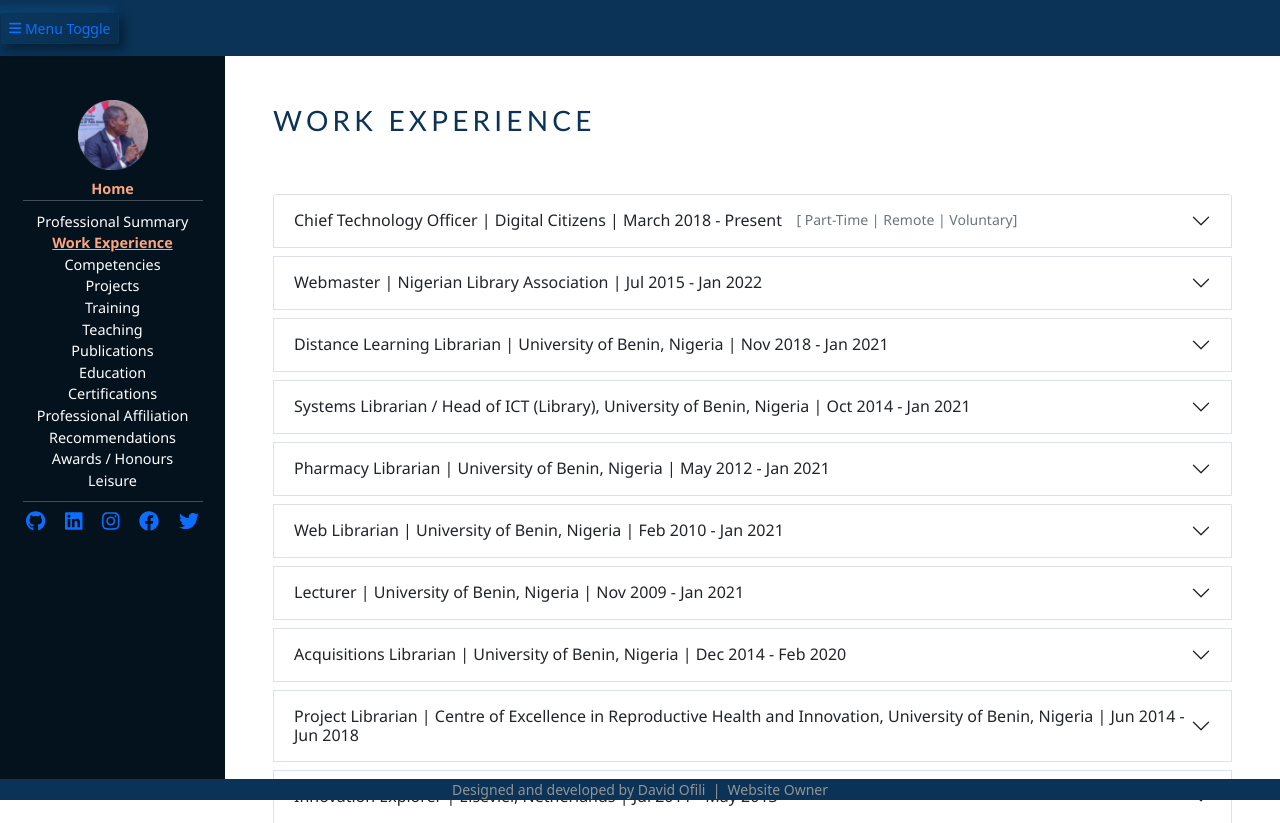
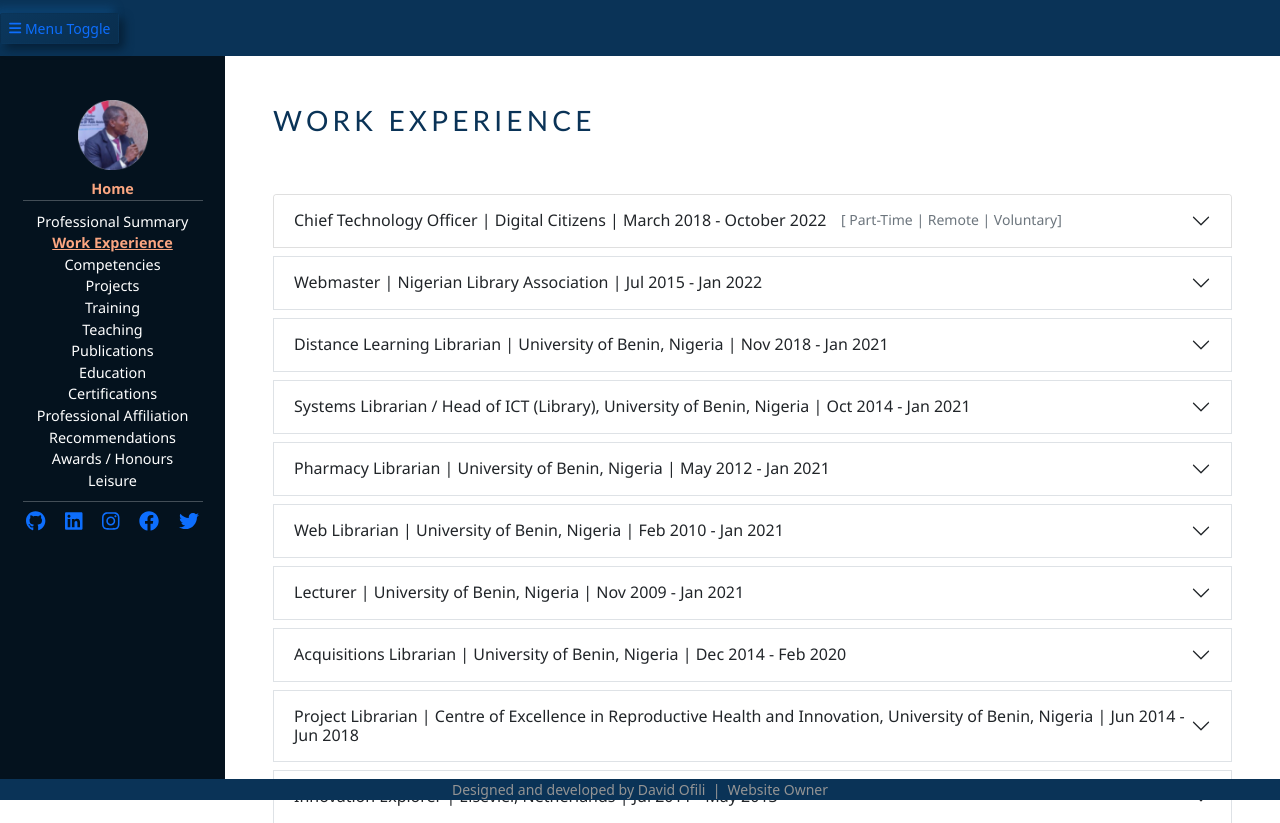
Before and after one commit to Davenof/myPortfolio, a PHP site: page /solib/work-experience.php in a window 1280 px wide. Shown: the top 823 px of the page. Run offline with PHP 8.4, Linux system fonts and the light colour scheme; some libraries are stand-ins or nearby versions.

Commit message:
Update work-experience.php

```diff
--- a/work-experience.php
+++ b/work-experience.php
@@ -17,7 +17,7 @@
                                 <div class="accordion page-main-text mb-4 mt-5" id="accordionExample">
                                     <!-- CTO DC -->
                                     <div class="accordion-item">
-                                        <h3 class="accordion-header" id="headingOne"><button class="accordion-button collapsed" type="button" data-bs-toggle="collapse" data-bs-target="#collapseOne" aria-expanded="false" aria-controls="collapseOne">Chief Technology Officer | Digital Citizens | March 2018 - Present  <span class="small text-muted">&nbsp;&nbsp;&nbsp;&nbsp;[ Part-Time | Remote | Voluntary]</span></button></h3>
+                                        <h3 class="accordion-header" id="headingOne"><button class="accordion-button collapsed" type="button" data-bs-toggle="collapse" data-bs-target="#collapseOne" aria-expanded="false" aria-controls="collapseOne">Chief Technology Officer | Digital Citizens | March 2018 - October 2022  <span class="small text-muted">&nbsp;&nbsp;&nbsp;&nbsp;[ Part-Time | Remote | Voluntary]</span></button></h3>
                                         <div class="accordion-collapse collapse" id="collapseOne" aria-labelledby="headingOne" data-bs-parent="#accordionExample">
                                             <div class="accordion-body">
                                                 <div>
```
